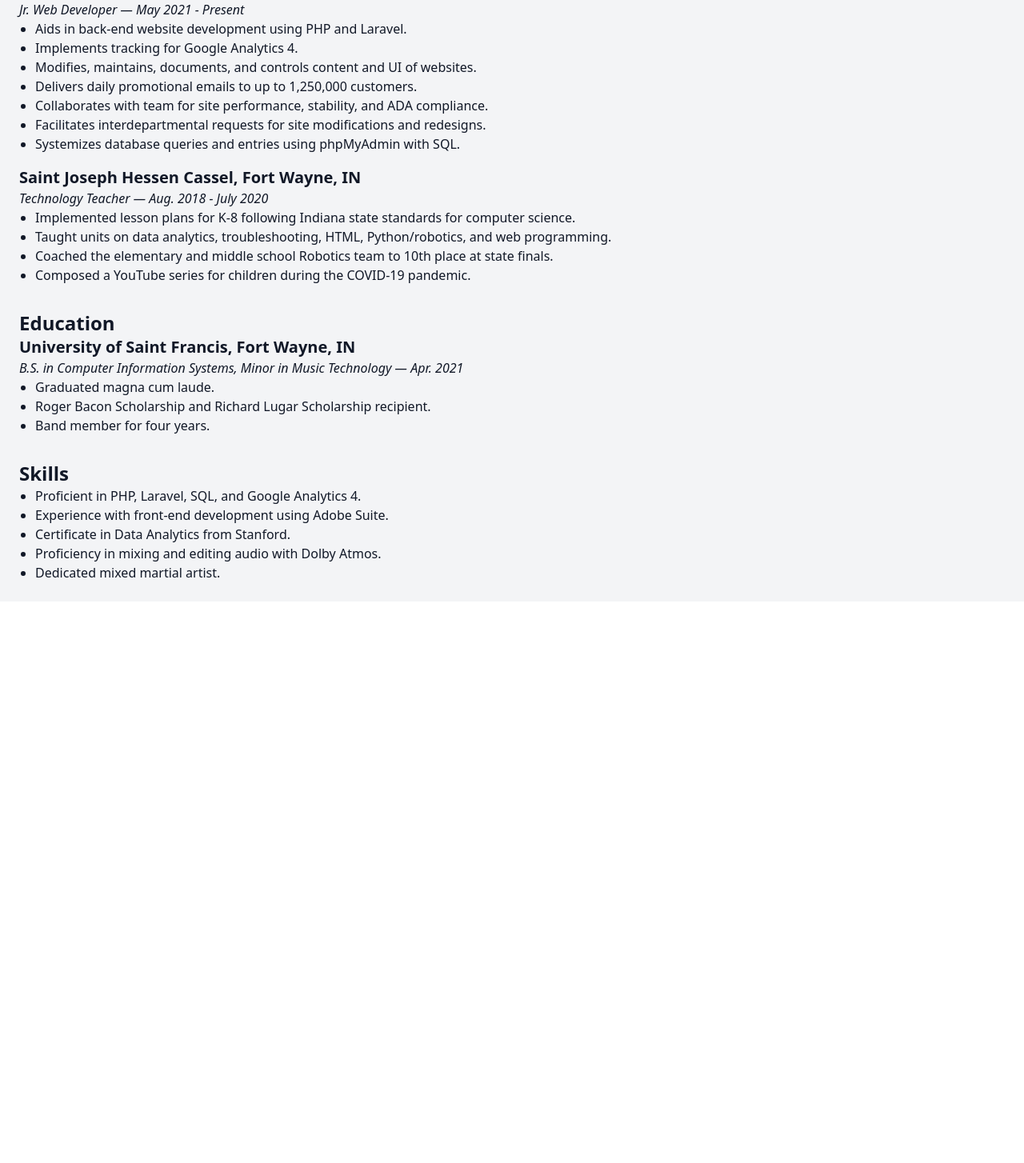
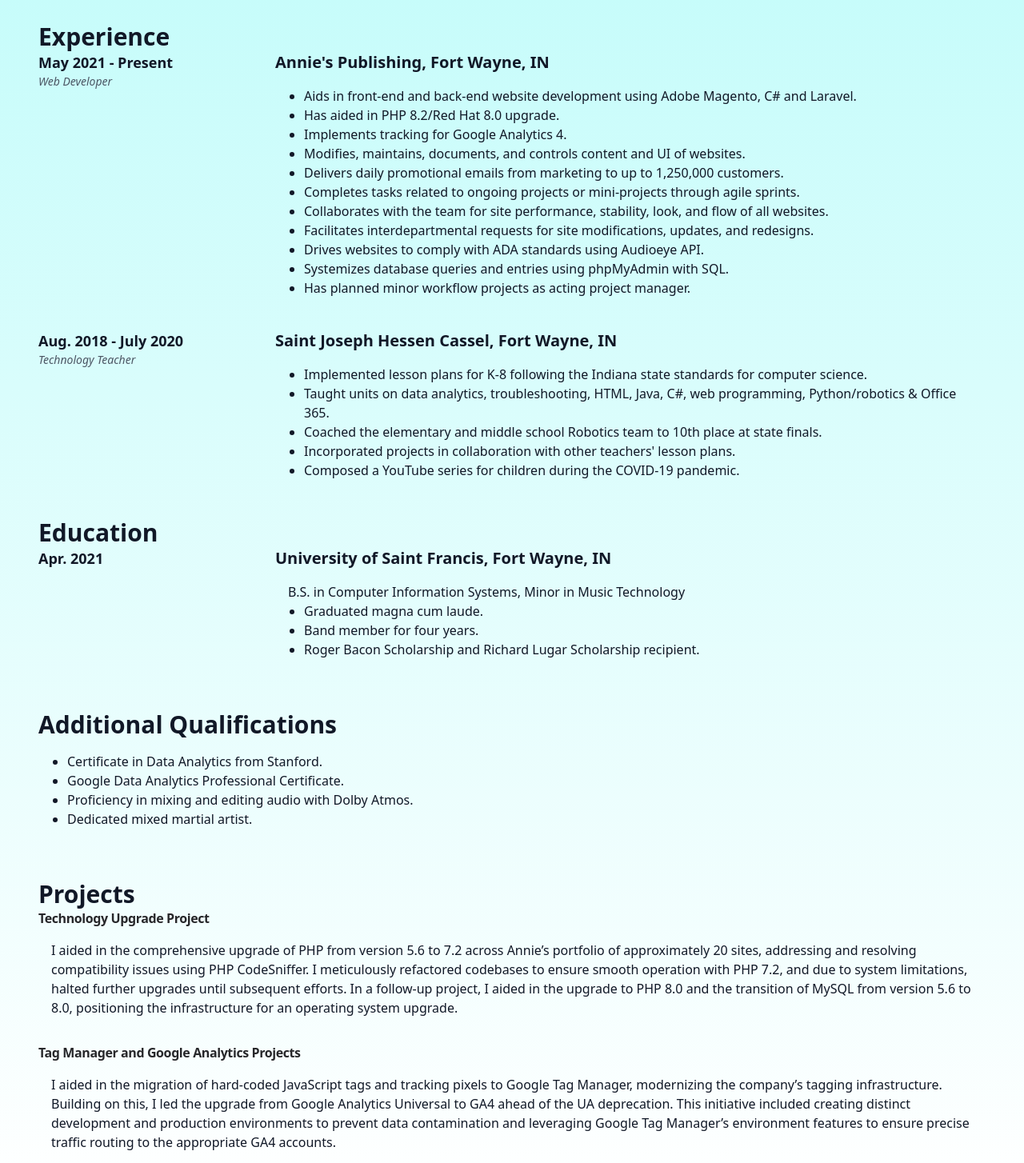
Before and after one commit to phoenixkeiner/phoenix-keiner-resume, a React (Create React App) app: page / in a window 1280 px wide. Shown: the part 536-1990 px from the top of the page at 80% size. Before the commit the page ends 1288 px from the top, so only its background shows below. Built offline with nearby package versions, Linux system fonts and the light colour scheme.

Commit message:
updated details and styling

```diff
--- a/public/index.html
+++ b/public/index.html
@@ -24,7 +24,7 @@
       work correctly both with client-side routing and a non-root public URL.
       Learn how to configure a non-root public URL by running `npm run build`.
     -->
-    <title>React App</title>
+    <title>Phoenix Keiner</title>
   </head>
   <body>
     <noscript>You need to enable JavaScript to run this app.</noscript>
--- a/src/App.js
+++ b/src/App.js
@@ -4,9 +4,9 @@
 
 function App() {
   return (
-    <div className="min-h-screen bg-gray-100 text-gray-900 p-6">
+    <div className="min-h-screen bg-gradient-to-t from-transparent to-[#b3fbf9] text-gray-900 p-6 sm:p-8 md:p-10 lg:p-12">
       <header className="mb-12">
-        <functions.Intro/>
+        <functions.Intro />
         <div className="mt-6 flex gap-6">
           <functions.SocialLink
             href="https://github.com/phoenixkeiner/"
@@ -22,54 +22,106 @@
       </header>
       <main>
         <section className="mb-8">
-          <h2 className="text-2xl font-semibold">Experience</h2>
-          <div>
+          <h2 className="text-3xl font-bold">Experience</h2>
+          <div className="space-y-6">
+            <div className="flex">
+              <div className="w-1/4 pr-4">
+                <p className="text-lg font-semibold">May 2021 - Present</p>
+                <p className="text-sm text-gray-600 italic">Web Developer</p>
+              </div>
+              <div className="w-3/4">
                 <h3 className="text-xl font-semibold">Annie's Publishing, Fort Wayne, IN</h3>
-            <p className="italic">Jr. Web Developer — May 2021 - Present</p>
+                <functions.ContentCardDescription>
                   <ul className="list-disc ml-5">
-              <li>Aids in back-end website development using PHP and Laravel.</li>
+                    <li>Aids in front-end and back-end website development using Adobe Magento, C# and Laravel.</li>
+                    <li>Has aided in PHP 8.2/Red Hat 8.0 upgrade.</li>
                     <li>Implements tracking for Google Analytics 4.</li>
                     <li>Modifies, maintains, documents, and controls content and UI of websites.</li>
-              <li>Delivers daily promotional emails to up to 1,250,000 customers.</li>
-              <li>Collaborates with team for site performance, stability, and ADA compliance.</li>
-              <li>Facilitates interdepartmental requests for site modifications and redesigns.</li>
+                    <li>Delivers daily promotional emails from marketing to up to 1,250,000 customers.</li>
+                    <li>Completes tasks related to ongoing projects or mini-projects through agile sprints.</li>
+                    <li>Collaborates with the team for site performance, stability, look, and flow of all websites.</li>
+                    <li>Facilitates interdepartmental requests for site modifications, updates, and redesigns.</li>
+                    <li>Drives websites to comply with ADA standards using Audioeye API.</li>
                     <li>Systemizes database queries and entries using phpMyAdmin with SQL.</li>
+                    <li>Has planned minor workflow projects as acting project manager.</li>
                   </ul>
+                </functions.ContentCardDescription>
               </div>
-          <div className="mt-4">
+            </div>
+
+            <div className="flex">
+              <div className="w-1/4 pr-4">
+                <p className="text-lg font-semibold">Aug. 2018 - July 2020</p>
+                <p className="text-sm text-gray-600 italic">Technology Teacher</p>
+              </div>
+              <div className="w-3/4">
                 <h3 className="text-xl font-semibold">Saint Joseph Hessen Cassel, Fort Wayne, IN</h3>
-            <p className="italic">Technology Teacher — Aug. 2018 - July 2020</p>
+                <functions.ContentCardDescription>
                   <ul className="list-disc ml-5">
-              <li>Implemented lesson plans for K-8 following Indiana state standards for computer science.</li>
-              <li>Taught units on data analytics, troubleshooting, HTML, Python/robotics, and web programming.</li>
+                    <li>Implemented lesson plans for K-8 following the Indiana state standards for computer science.</li>
+                    <li>Taught units on data analytics, troubleshooting, HTML, Java, C#, web programming, Python/robotics & Office 365.</li>
                     <li>Coached the elementary and middle school Robotics team to 10th place at state finals.</li>
+                    <li>Incorporated projects in collaboration with other teachers' lesson plans.</li>
                     <li>Composed a YouTube series for children during the COVID-19 pandemic.</li>
                   </ul>
+                </functions.ContentCardDescription>
+              </div>
+            </div>
           </div>
         </section>
 
-        <section className="mb-8">
-          <h2 className="text-2xl font-semibold">Education</h2>
-          <div>
+        <section className="mb-12">
+          <h2 className="text-3xl font-bold">Education</h2>
+          <div className="flex">
+            <div className="w-1/4 pr-4">
+              <p className="text-lg font-semibold">Apr. 2021</p>
+            </div>
+            <div className="w-3/4">
               <h3 className="text-xl font-semibold">University of Saint Francis, Fort Wayne, IN</h3>
-            <p className="italic">B.S. in Computer Information Systems, Minor in Music Technology — Apr. 2021</p>
+              <functions.ContentCardDescription>
+                <p>B.S. in Computer Information Systems, Minor in Music Technology</p>
                 <ul className="list-disc ml-5">
                   <li>Graduated magna cum laude.</li>
+                  <li>Band member for four years.</li>
                   <li>Roger Bacon Scholarship and Richard Lugar Scholarship recipient.</li>
-              <li>Band member for four years.</li>
                 </ul>
+              </functions.ContentCardDescription>
+            </div>
           </div>
         </section>
 
-        <section>
-          <h2 className="text-2xl font-semibold">Skills</h2>
+        <section className="mb-12">
+          <h2 className="text-3xl font-bold">Additional Qualifications</h2>
+          <functions.Card>
+            <functions.ContentCardDescription>
               <ul className="list-disc ml-5">
-            <li>Proficient in PHP, Laravel, SQL, and Google Analytics 4.</li>
-            <li>Experience with front-end development using Adobe Suite.</li>
                 <li>Certificate in Data Analytics from Stanford.</li>
+                <li>Google Data Analytics Professional Certificate.</li>
                 <li>Proficiency in mixing and editing audio with Dolby Atmos.</li>
                 <li>Dedicated mixed martial artist.</li>
               </ul>
+            </functions.ContentCardDescription>
+          </functions.Card>
+        </section>
+
+        <section>
+          <h2 className="text-3xl font-bold">Projects</h2>
+          <functions.Card>
+            <functions.CardTitle href="#">
+              Technology Upgrade Project
+            </functions.CardTitle>
+            <functions.ContentCardDescription>
+              I aided in the comprehensive upgrade of PHP from version 5.6 to 7.2 across Annie’s portfolio of approximately 20 sites, addressing and resolving compatibility issues using PHP CodeSniffer. I meticulously refactored codebases to ensure smooth operation with PHP 7.2, and due to system limitations, halted further upgrades until subsequent efforts. In a follow-up project, I aided in the upgrade to PHP 8.0 and the transition of MySQL from version 5.6 to 8.0, positioning the infrastructure for an operating system upgrade.
+            </functions.ContentCardDescription>
+          </functions.Card>
+          <functions.Card className="mt-4">
+            <functions.CardTitle href="#">
+              Tag Manager and Google Analytics Projects
+            </functions.CardTitle>
+            <functions.ContentCardDescription>
+              I aided in the migration of hard-coded JavaScript tags and tracking pixels to Google Tag Manager, modernizing the company’s tagging infrastructure. Building on this, I led the upgrade from Google Analytics Universal to GA4 ahead of the UA deprecation. This initiative included creating distinct development and production environments to prevent data contamination and leveraging Google Tag Manager’s environment features to ensure precise traffic routing to the appropriate GA4 accounts.
+            </functions.ContentCardDescription>
+          </functions.Card>
         </section>
       </main>
     </div>
--- /dev/null
+++ b/src/components/data.jsx
@@ -0,0 +1,45 @@
+export const experiences = [
+    {
+      date: "May 2021 - Present",
+      role: "Web Developer",
+      company: "Annie's Publishing, Fort Wayne, IN",
+      responsibilities: [
+        "Aids in front-end and back-end website development using Adobe Magento, C# and Laravel.",
+        "Has aided in PHP 8.2/Red Hat 8.0 upgrade.",
+        "Implements tracking for Google Analytics 4.",
+        "Modifies, maintains, documents, and controls content and UI of websites.",
+        "Delivers daily promotional emails from marketing to up to 1,250,000 customers.",
+        "Completes tasks related to ongoing projects or mini-projects through agile sprints.",
+        "Collaborates with the team for site performance, stability, look, and flow of all websites.",
+        "Facilitates interdepartmental requests for site modifications, updates, and redesigns.",
+        "Drives websites to comply with ADA standards using Audioeye API.",
+        "Systemizes database queries and entries using phpMyAdmin with SQL.",
+        "Has planned minor workflow projects as acting project manager."
+      ]
+    },
+    {
+      date: "Aug. 2018 - July 2020",
+      role: "Technology Teacher",
+      company: "Saint Joseph Hessen Cassel, Fort Wayne, IN",
+      responsibilities: [
+        "Implemented lesson plans for K-8 following the Indiana state standards for computer science.",
+        "Taught units on data analytics, troubleshooting, HTML, Java, C#, web programming, Python/robotics & Office 365.",
+        "Coached the elementary and middle school Robotics team to 10th place at state finals.",
+        "Incorporated projects in collaboration with other teachers' lesson plans.",
+        "Composed a YouTube series for children during the COVID-19 pandemic."
+      ]
+    }
+  ];
+
+  export const education = [
+    {
+      date: "Apr. 2021",
+      institution: "University of Saint Francis, Fort Wayne, IN",
+      degree: "B.S. in Computer Information Systems, Minor in Music Technology",
+      details: [
+        "Graduated magna cum laude.",
+        "Band member for four years.",
+        "Roger Bacon Scholarship and Richard Lugar Scholarship recipient."
+      ]
+    }
+  ];
--- a/src/components/functions.jsx
+++ b/src/components/functions.jsx
@@ -1,8 +1,10 @@
 import faceImage from '../images/face.jpg';
+import React from 'react';
+
 export function SocialLink({ icon: Icon, ...props }) {
   return (
       <a className="group -m-1 p-1" {...props} target="_blank" rel="noopener noreferrer">
-          <Icon className="h-6 w-6 fill-zinc-500 transition group-hover:fill-zinc-600 dark:fill-zinc-400 dark:group-hover:fill-zinc-300" />
+          <Icon className="h-6 w-6 fill-zinc-500 transition group-hover:fill-zinc-600" />
       </a>
   );
 }
@@ -14,15 +16,114 @@
           alt="My beautiful face"
           width="512"
           height="512"
-          className="rounded-full bg-zinc-100 object-cover dark:bg-zinc-800 h-16 w-16"
+          className="rounded-full bg-zinc-100 object-cover h-16 w-16"
           style={{ color: 'transparent' }}
           sizes="4rem"
-          src={faceImage} // Use the imported variable
+          src={faceImage}
       />
-          <h1 className="text-4xl font-bold">Phoenix Keiner</h1>
+          <h1 className="text-4xl font-bold my-8">Phoenix Keiner</h1>
           <p className="text-xl">
-              Phoenix Keiner is a dedicated web developer based in Fort Wayne, IN, with extensive experience in both back-end and front-end development. Currently employed as a Junior Web Developer at Annie’s Publishing, he utilizes PHP, Laravel, and the Adobe Suite to create seamless user experiences and maintain website functionality. Phoenix has played a pivotal role in upgrading systems to PHP 8.2 and Red Hat 8.0, while also implementing tracking for Google Analytics 4 and ensuring compliance with ADA standards using the Audioeye API. Before his current role, he served as a Technology Teacher at Saint Joseph Hessen Cassel, where he developed lesson plans aligned with Indiana state standards and coached a successful robotics team. Phoenix holds a B.S. in Computer Information Systems, graduating magna cum laude from the University of Saint Francis, where he was also a recipient of multiple scholarships. In addition to his technical skills, he has a strong foundation in audio mixing and editing, having earned a certificate in Data Analytics from Stanford, and he is an avid mixed martial artist.
+          Phoenix Keiner is a skilled web developer based in Fort Wayne, IN, with a strong foundation in both front-end and back-end development. Currently employed at Annie’s Publishing, he specializes in using technologies like Adobe Magento, C#, and Laravel to enhance user experiences on a large scale. With a proven track record of successful system upgrades, including transitioning to PHP 8.2 and Red Hat 8.0, he effectively addresses complex technical challenges. Phoenix also plays a key role in implementing tracking for Google Analytics 4, ensuring data accuracy and compliance with ADA standards through the use of the Audioeye API. His experience extends beyond coding; he adeptly manages interdepartmental requests and collaborates with teams to optimize website performance. A former technology teacher, he integrates educational principles into his development work, fostering a collaborative environment. With certifications in Data Analytics and a passion for mixed martial arts, Phoenix combines technical expertise with a commitment to continuous learning and growth.
           </p>
       </div>
   );
 }
+
+export function ChevronRightIcon(props) {
+  return (
+    <svg viewBox="0 0 16 16" fill="none" aria-hidden="true" {...props}>
+      <path
+        d="M6.75 5.75 9.25 8l-2.5 2.25"
+        strokeWidth="1.5"
+        strokeLinecap="round"
+        strokeLinejoin="round"
+      />
+    </svg>
+  );
+}
+
+export function Card({ as, className, children }) {
+  const Component = as ?? 'div';
+  const combinedClassName = `group relative flex flex-col items-start ${className}`;
+
+  return (
+    <Component className={combinedClassName}>
+      {children}
+    </Component>
+  );
+}
+
+export function CardTitle({ as, href, children }) {
+  const Component = as ?? 'h2';
+  const titleClassName = "text-base font-semibold tracking-tight text-zinc-800";
+
+  return (
+    <Component className={titleClassName}>
+      {href ? (
+        <a href={href} className="relative z-10">
+          {children}
+        </a>
+      ) : (
+        children
+      )}
+    </Component>
+  );
+}
+
+export function CardDescription({ children }) {
+  return (
+    <p className="relative z-10 mt-2 text-sm text-zinc-600">
+      {children}
+    </p>
+  );
+}
+
+export function CardCta({ children }) {
+  return (
+    <div aria-hidden="true" className="relative z-10 mt-4 flex items-center text-sm font-medium text-teal-500">
+      {children}
+      <ChevronRightIcon className="ml-1 h-4 w-4 stroke-current" />
+    </div>
+  );
+}
+
+export function CardEyebrow({ as, decorate = false, className, children, ...props }) {
+  const Component = as ?? 'p';
+  const eyebrowClassName = `relative z-10 order-first mb-3 flex items-center text-sm text-zinc-400 ${className}`;
+
+  return (
+    <Component className={eyebrowClassName} {...props}>
+      {decorate && (
+        <span className="absolute inset-y-0 left-0 flex items-center" aria-hidden="true">
+          <span className="h-4 w-0.5 rounded-full bg-zinc-200" />
+        </span>
+      )}
+      {children}
+    </Component>
+  );
+}
+
+export const ExperienceItem = ({ date, role, company, responsibilities }) => {
+  return (
+    <div className="flex">
+      <div className="w-1/4 pr-4">
+        <p className="text-lg font-semibold">{date}</p>
+        <p className="text-sm text-gray-600 italic">{role}</p>
+      </div>
+      <div className="w-3/4">
+        <h3 className="text-xl font-semibold">{company}</h3>
+        <CardDescription>
+          <ul className="list-disc ml-5">
+            {responsibilities.map((item, index) => (
+              <li key={index}>{item}</li>
+            ))}
+          </ul>
+        </CardDescription>
+      </div>
+    </div>
+  );
+};
+
+export const ContentCardDescription = ({ children }) => {
+  return <div className="border-transparent p-4 bg-transparent rounded-md">{children}</div>;
+};
```
Also changed, not shown: 1 other file (tests, documents, lock files or other folders). Lines whose indentation alone changed are shown as unchanged.
